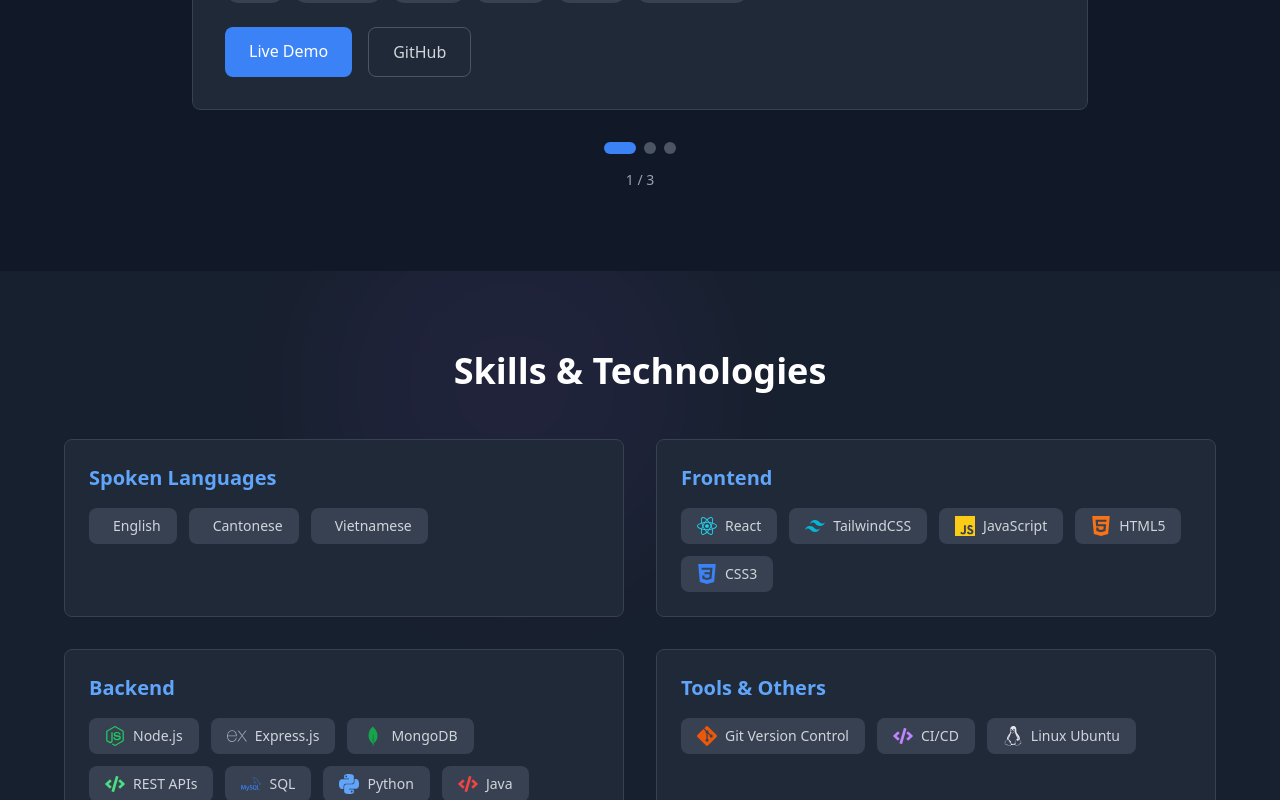
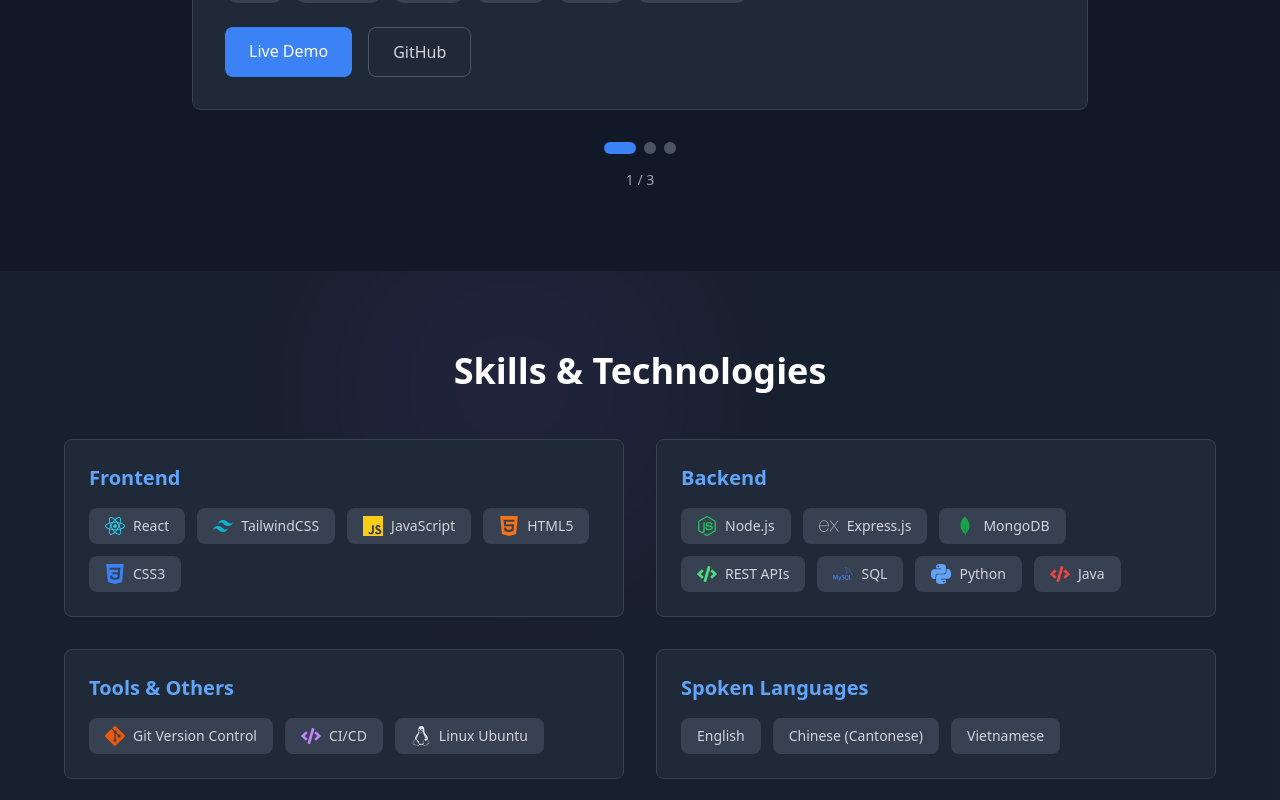
Before and after one commit to btran54/portfolio-website, a React (Vite) app: page / in a window 1280 px wide. Shown: the part 2000-2800 px from the top of the page. Built offline with nearby package versions, Linux system fonts and the light colour scheme.

Commit message:
Added spoken languages

```diff
--- a/src/sections/Projects.jsx
+++ b/src/sections/Projects.jsx
@@ -10,7 +10,7 @@ function Projects() {
   const [currentIndex, setCurrentIndex] = useState(0)
   const [nextIndex, setNextIndex] = useState(null)
   const [isAnimating, setIsAnimating] = useState(false)
-  const [slideDirection, setSlideDirection] = useState('') // 'next' or 'prev'
+  const [slideDirection, setSlideDirection] = useState('')
   const [titleRef, titleVisible] = useScrollAnimation({ threshold: 0.3, once: true })
   const [carouselRef, carouselVisible] = useScrollAnimation({ threshold: 0.2, once: true })
 
@@ -40,7 +40,7 @@ function Projects() {
       title: "Project Management Tool",
       description: "A web-based project management tool designed to help teams collaborate effectively. Features include task assignments, progress tracking, and real-time notifications.",
       tech: ["Vue.js", "Firebase", "Tailwind CSS", "MongoDB", "Express", "Node.js", "React"],
-      githubLink: "https://github.com/btran54/project-management-tool",
+      githubLink: "https://github.com/btran54/Project-Manager",
       highlights: ["Task assignments", "Progress tracking", "Real-time notifications", "User authentication"],
       image: projectManagerDemo
     }
--- a/src/sections/Skills.jsx
+++ b/src/sections/Skills.jsx
@@ -25,11 +25,6 @@ function Skills() {
   const [parallaxRef, parallaxOffset] = useParallaxElement(0.15)
 
   const skills = {
-    "Spoken Languages": [
-      { name: "English" },
-      { name: "Cantonese" },
-      { name: "Vietnamese" },
-    ],
     "Frontend": [
       { name: "React", icon: <SiReact className="text-cyan-400" /> },
       { name: "TailwindCSS", icon: <SiTailwindcss className="text-cyan-500" /> },
@@ -50,7 +45,12 @@ function Skills() {
       { name: "Git Version Control", icon: <SiGit className="text-orange-600" /> },
       { name: "CI/CD", icon: <FaCode className="text-purple-400" /> },
       { name: "Linux Ubuntu", icon: <SiLinux className="text-gray-800 dark:text-gray-200" /> },
-    ]
+    ],
+    "Spoken Languages": [
+      { name: "English" },
+      { name: "Chinese (Cantonese)" },
+      { name: "Vietnamese" }
+    ],
   }
 
   // Featured icons for the rotating carousel
@@ -102,9 +102,11 @@ function Skills() {
                 {items.map((skill, i) => (
                   <span
                     key={i}
-                    className="px-4 py-2 bg-gray-100 dark:bg-gray-700 text-gray-700 dark:text-gray-300 rounded-lg text-sm hover:bg-gray-200 dark:hover:bg-gray-600 transition flex items-center gap-2"
+                    className={`px-4 py-2 bg-gray-100 dark:bg-gray-700 text-gray-700 dark:text-gray-300 rounded-lg text-sm hover:bg-gray-200 dark:hover:bg-gray-600 transition ${
+                      skill.icon ? 'flex items-center gap-2' : 'flex items-center justify-center'
+                    }`}
                   >
-                    <span className="text-xl">{skill.icon}</span>
+                    {skill.icon && <span className="text-xl">{skill.icon}</span>}
                     {skill.name}
                   </span>
                 ))}
```
